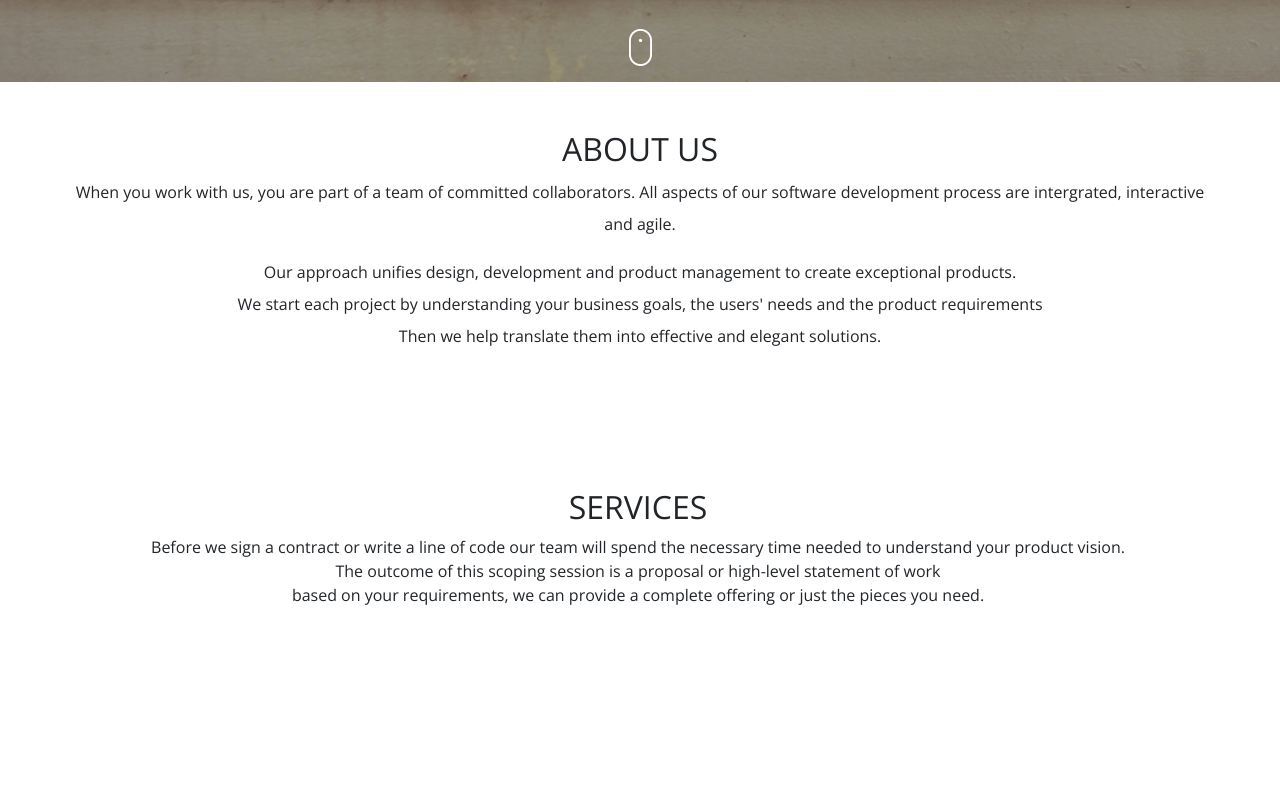
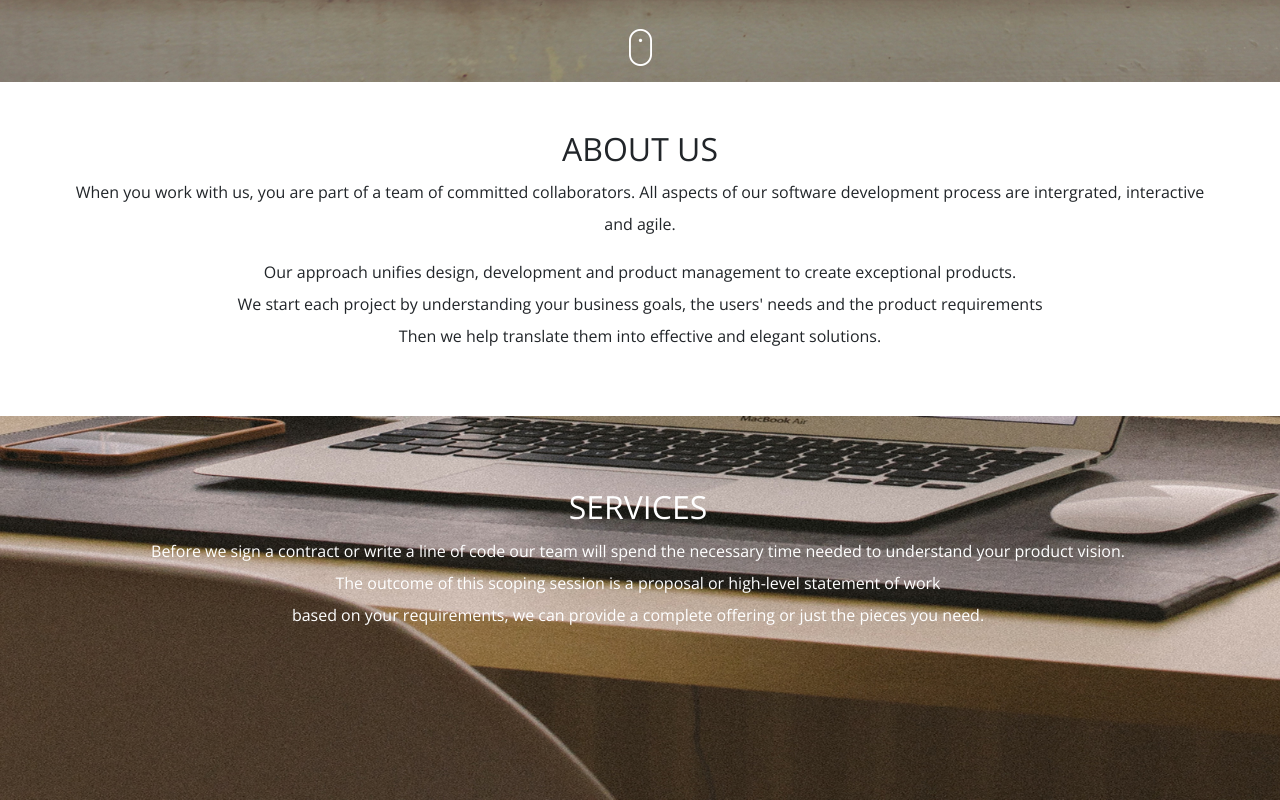
Before and after one commit to Michael-Otieno/delani-studio, a plain HTML site: page index.html in a window 1280 px wide. Shown: the part 734-1534 px from the top of the page. Before the commit the page ends 1357 px from the top, so only its background shows below. Drawn offline with nearby package versions, Linux system fonts and the light colour scheme.

Commit message:
add css background image

```diff
--- a/css/style.css
+++ b/css/style.css
@@ -12,3 +12,14 @@ body{
     width: 100%;
 
 }
+
+.page-3{
+    background-image: url('../assets/s_image.jpg');
+    background-repeat: no-repeat;
+    background-size: cover;
+    height: 24rem;
+    width: 100%;
+    color: white;
+    text-align: center;
+    line-height: 2rem;
+}
```
